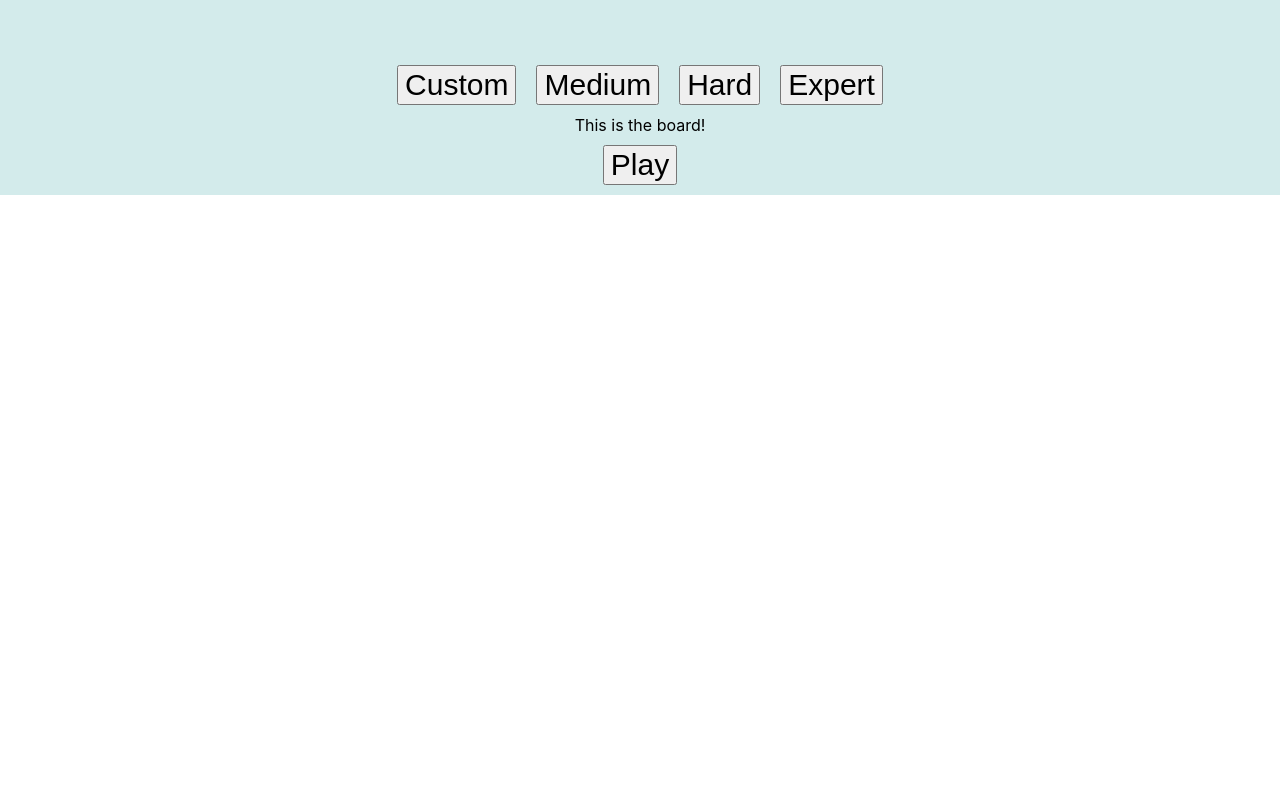
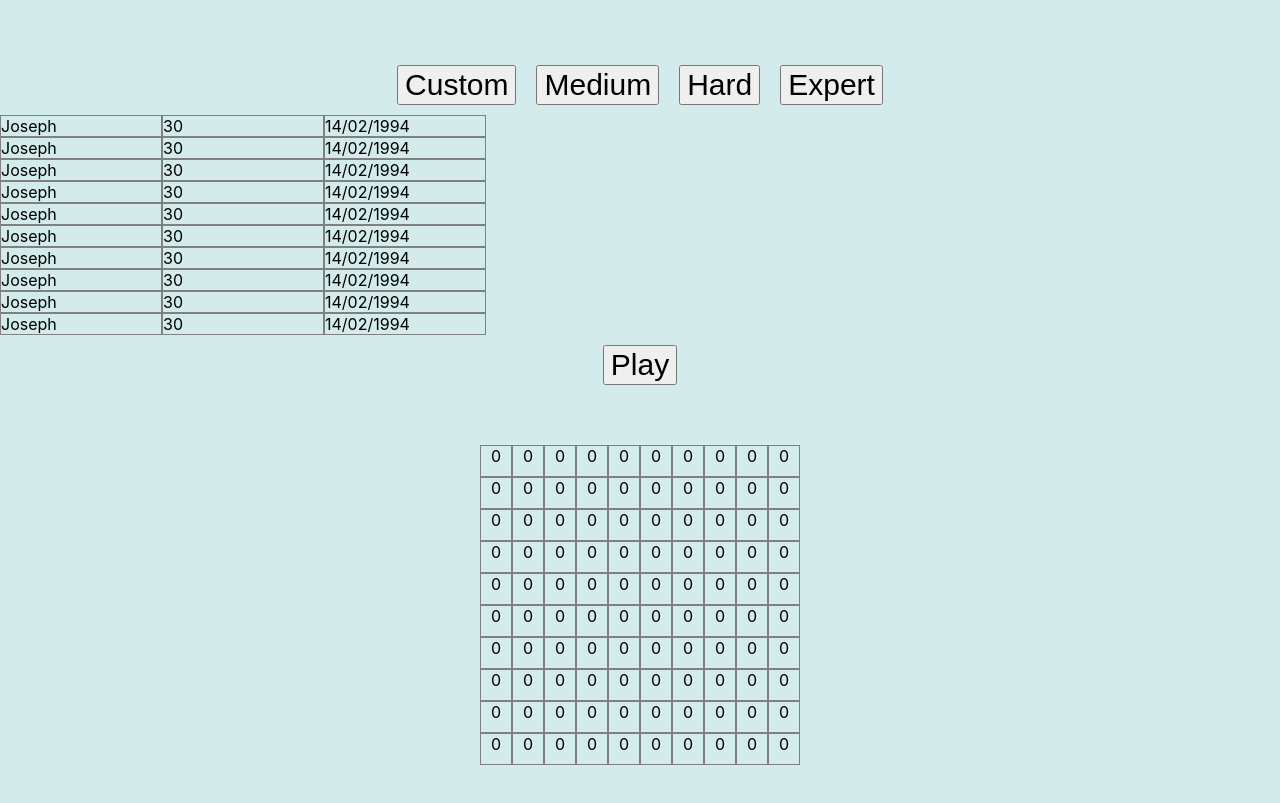
Before and after one commit to TomHoughtonAlliss/sweeper, a React (Create React App) app in the folder frontend/: page / in a window 1280 px wide. Shown: the part 237-1040 px from the top of the page. Before the commit the page ends 800 px from the top, so only its background shows below. Built offline with nearby package versions, Linux system fonts and the light colour scheme.

Commit message:
Board and scoreboard in place

```diff
--- a/frontend/package.json
+++ b/frontend/package.json
@@ -39,5 +39,8 @@
       "last 1 firefox version",
       "last 1 safari version"
     ]
+  },
+  "devDependencies": {
+    "@faker-js/faker": "^8.4.1"
   }
 }
--- a/frontend/src/App.tsx
+++ b/frontend/src/App.tsx
@@ -1,6 +1,7 @@
 import React from "react";
 import Board from "./components/Board";
 import "./App.css";
+import ScoreBoard from "./components/Scoreboard";
 
 function App() {
   return (
@@ -14,11 +15,10 @@ function App() {
         <button className='App-button'>Hard</button>
         <button className='App-button'>Expert</button>
       </div>
-      <div className="App-scoreboard">
+      <ScoreBoard />
+      <button className="App-button">Play</button>
+      <div className="App-board">
         <Board />
-      </div>
-      <div>
-        <button className="App-button">Play</button>
       </div>
     </div>
   );
--- a/frontend/src/components/Board.tsx
+++ b/frontend/src/components/Board.tsx
@@ -1,3 +1,31 @@
+function instantiateBoard(width: number, height: number, bombs: number): number[][] {
+    const board: number[][] = [];
+
+    for (let i = 0; i < height; i++) {
+        const row: number[] = [];
+        for (let j = 0; j < width; j++) {
+            row.push(0);
+        }
+        board.push(row);
+    }
+
+    return board
+}
+
 export default function Board() {
-    return <body>This is the board!</body>
+    let board = instantiateBoard(10, 10, 10)
+
+    return (<div style={{display: "inline-flex", paddingTop: 50, paddingBottom: 50}}>{
+            board.map(
+                (row: number[], yIndex: number) => {
+                return (<div style={{}}>{
+                    row.map(
+                        (cell: number, xIndex: number) => {
+                            return <div style={{border: "1px solid gray", width: "30px", height: "30px"}}>{cell}</div>
+                        }
+                    )
+                }</div>)
+            }
+        )
+}</div>)
 }
--- /dev/null
+++ b/frontend/src/components/Scoreboard.tsx
@@ -0,0 +1,40 @@
+
+function getScore(): string[] {
+    const name: string = "Joseph";
+    const time: string = "30";
+    const date: string = "14/02/1994";
+
+    const score: string[] = [name, time, date];
+
+    return score;
+
+}
+
+function getScoreBoard(): string[][] {
+    const scores: string[][] = [];
+
+    for (let i = 0; i < 10; i++) {
+        scores.push(getScore());
+    }
+
+    return scores;
+}
+
+export default function ScoreBoard() {
+    const scoreBoard: string[][] = getScoreBoard();
+
+    return (<div style={{}}>
+        {
+            scoreBoard.map(
+                (scoreSet: string[], yIndex: number) => {
+                    return <div style={{display: "flex"}}>{
+                        scoreSet.map(
+                        (item: string, xIndex: number) => {
+                            return <div style={{width: "10rem", border: "1px solid gray", textAlign: "left"}}>{item}</div>
+                        }
+                    )}</div>
+                }
+            )
+        }
+    </div>)
+}
```
Also changed, not shown: 1 other file (tests, documents, lock files or other folders).
